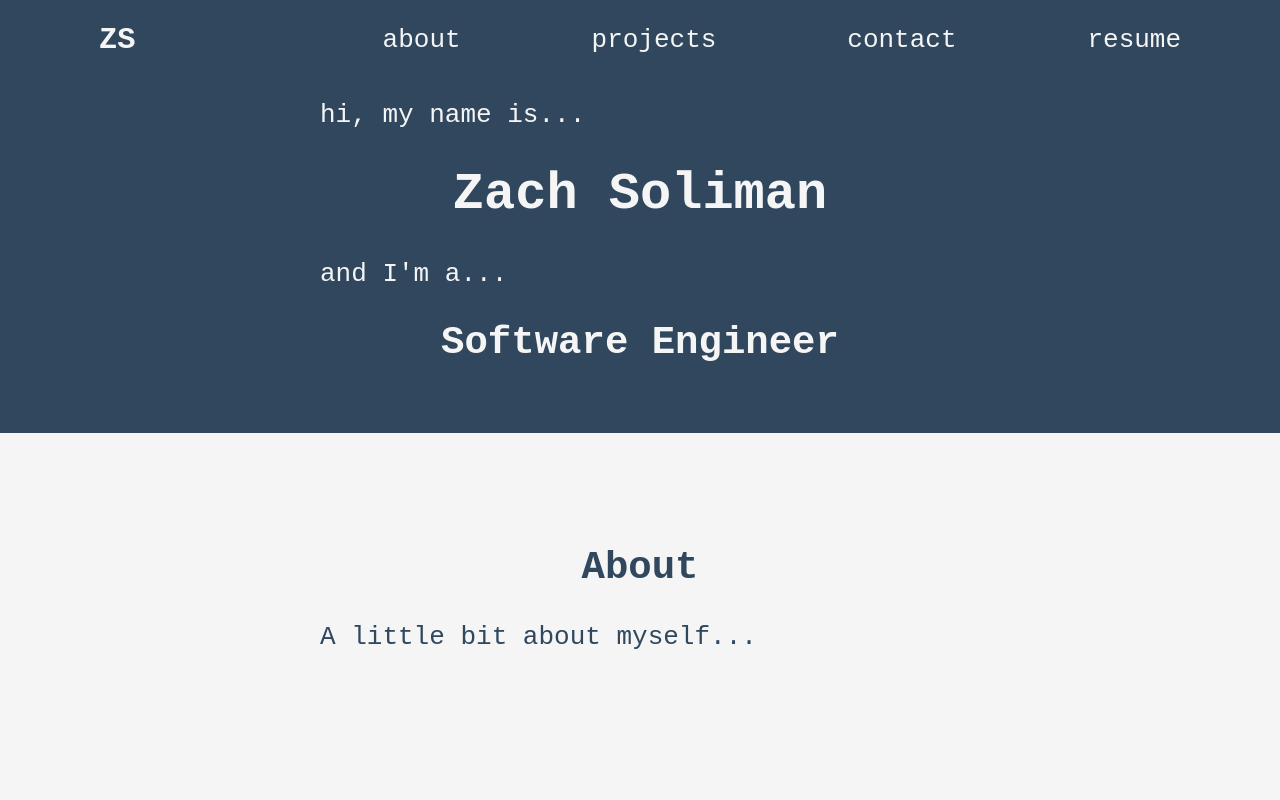
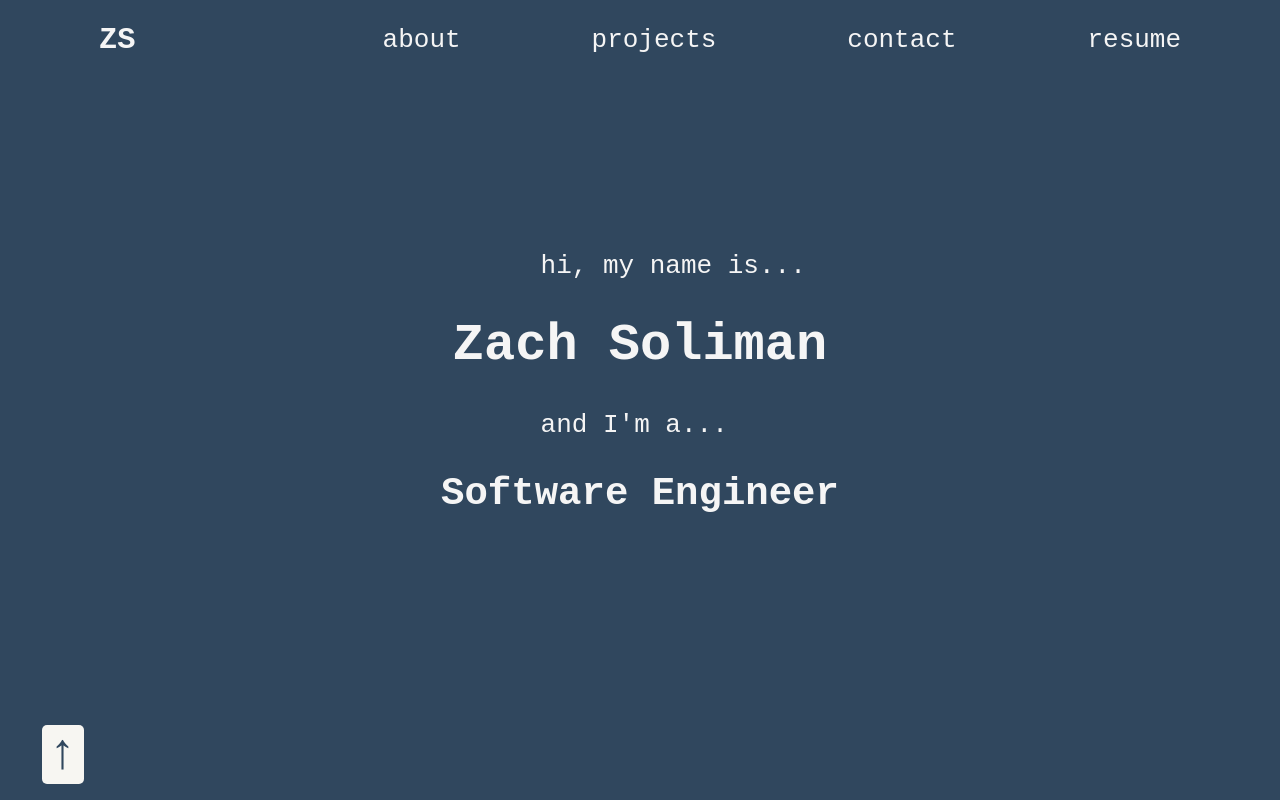
Before and after one commit to zsoliman/profile-site, a React (Create React App) app: page / in a window 1280 px wide. Shown: the top 800 px of the page. Built offline with nearby package versions, Linux system fonts and the light colour scheme.

Commit message:
sections are full screen, back to top button replaced with position fixed arrow

```diff
--- a/src/App.css
+++ b/src/App.css
@@ -19,6 +19,7 @@
   position: fixed;
   top: 0;
   width: 100%;
+  z-index: 2;
 }
 
 .Nav a{
@@ -26,6 +27,7 @@
   transition: transform 0.5s;
   transition: 0.4s;
   padding: 15px 32px;
+  border-radius: 5px;
 
 }
 .Nav h3{
@@ -34,8 +36,7 @@
   transition: transform 0.5s;
   transition: 0.4s;
   padding: 15px 32px;
-
-
+  border-radius: 5px;
 }
 
 .Nav a:hover {
@@ -57,34 +58,23 @@
 }
 
 @media only screen and (max-width: 768px) {
-  /* .Nav a {
-    flex-direction: column;
-  } */
+
   .Nav a {
     display: none;
   }
   .Nav h3 {
      margin-left: 25%;
-     /* margin-top: 0; */
-     font-size: 275%;
+     font-size: 175%;
+    }
+  .Nav h3:hover {
+    cursor: pointer;
+    transform: scale(1);
+    background-color: #30475E;
 
-    }
+  }
   .Nav a {
     margin-left: 0;
   }
-  /* .menuButton {
-    opacity: 100;
-    display: contents;
-    background-color: #4B6587;
-    border: none;
-    color: #F0E5CF;
-    padding: 15px 32px;
-    text-align: center;
-    text-decoration: none;
-    display: inline-block;
-    font-size: 16px;
-    cursor: pointer;
-  } */
 }
 
 
@@ -99,16 +89,33 @@
 }
 
  .Header {
+  height: 100vh;
   padding-top: 10vh;
   background-color: #30475E;
   color: #F5F5F5;
   font-family:monospace;
   font-size: 200%;
   padding-bottom: 2vh;
+  animation: fade 1.9s ease-in;
+}
+
+.HeaderContainer {
+  position: absolute;
+  top: 50%;
+  left: 50%;
+  transform: translate(-50%, -50%);
+
+}
+
+@keyframes fade {
+  0% {
+    opacity: 0;
+  }
 }
 
 .section {
   padding-top: 10vh;
+  height: 100vh;
   background-color: #F5F5F5;
   color: #30475E;
   font-family:monospace;
@@ -134,21 +141,27 @@
 
 .buttonDiv {
   display: flex;
-  justify-content: center;
+  justify-content: left;
   padding: 2vh;
+  /* sticky */
+  position: fixed;
+  bottom: 0;
+  left: 2vw;
+  width: 100%;
+  z-index: 2;
 }
 
 .button {
-  background-color: #30475E;
+  /* back to top button */
+  background-color: #F7F6F2 ;
   border: none;
-  color: #F7F6F2;
+  color: #30475E;
   font-family:monospace;
-  padding: 15px 32px;
-  text-align: center;
   text-decoration: none;
   display: inline-block;
-  font-size: 16px;
+  font-size: 50px;
   transition: transform 0.5s;
+  border-radius: 5px;
   transition: 0.4s;
 }
 
--- a/src/App.js
+++ b/src/App.js
@@ -45,16 +45,15 @@ const App = () => {
 
 
       <div ref={titleRef} className="Header">
-        <p
-        style={{paddingTop: '20px'}}
-        className="Subtitle"
-        >hi, my name is...</p>
+        <div className='HeaderContainer'>
+        <p style={{paddingTop: '20px'}} className="Subtitle">hi, my name is...</p>
         <h1 className="Title">Zach Soliman</h1>
         <p className="Subtitle">and I'm a...</p>
         <h2
         style={{paddingBottom: '20px'}}
         className="Title"
         >Software Engineer</h2>
+      </div>
       </div>
 
       <div ref={aboutRef} className="section">
@@ -137,7 +136,7 @@ const App = () => {
       </div>
 
       <div className="buttonDiv">
-        <button className="button" onClick={handleTitleClick}>Back to Top</button>
+        <button className="button" onClick={handleTitleClick}>&#8593;</button>
       </div>
 
 
```
